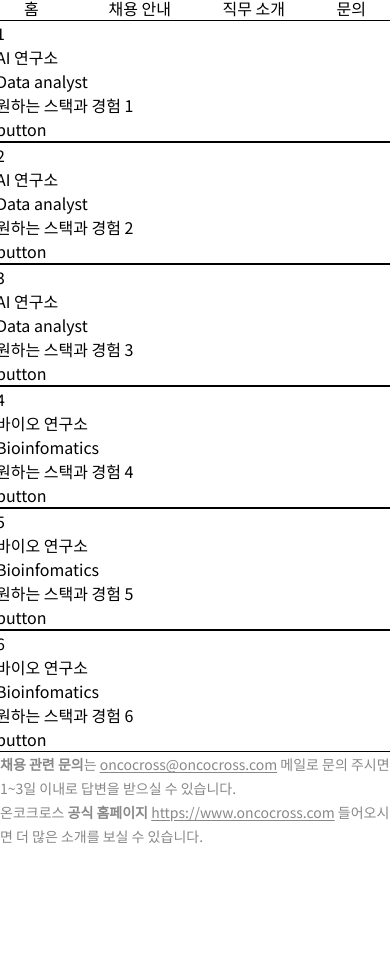
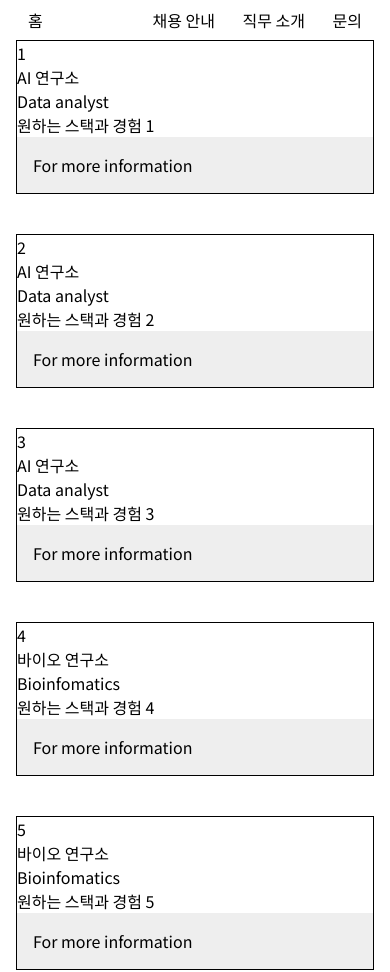
Before and after one commit to oncodev/recruit, a plain HTML site: page index.html in a window 390 px wide. Shown: the top 972 px of the page. Before the commit the page ends 844 px from the top, so only its background shows below. Drawn offline with Linux system fonts and the light colour scheme.

Commit message:
add main page

```diff
--- a/dataSet/script.js
+++ b/dataSet/script.js
@@ -30,7 +30,7 @@
     <p>${i.lab}</p>
     <p>${i.position}</p>
     <p>${i.stack}</p>
-    <a src=${i.url}>button</a>
+    <a src=${i.url}>For more information</a>
   `;
   recruitDataSet.append(li)
 });
--- a/index.html
+++ b/index.html
@@ -10,7 +10,7 @@
   </style>
   <title>Oncocross recruit</title>
 </head>
-<body>
+<body class="main">
   <wc-header class="header"></wc-header>
   <ul id="card"></ul>
   <wc-footer class="footer"></wc-footer>
--- /dev/null
+++ b/styles/color.css
@@ -0,0 +1,6 @@
+:root {
+  --color-browser-bg: #fff;
+  --color-1: #0071FF;
+  --color-2: #ECF2FA;
+  --color-3: #888;
+}
--- a/styles/components/footer.css
+++ b/styles/components/footer.css
@@ -1,2 +1,7 @@
 .footer {display: grid;}
 .footer a {font-size: 0.875rem; color: var(--color-3);}
+
+
+@media (max-width: 960px) {
+  .footer a {font-size: 0.75rem;}
+}
--- a/styles/components/header.css
+++ b/styles/components/header.css
@@ -1,2 +1,6 @@
 .header {width: 100%; height: 40px; display: flex; justify-content: space-between; align-items: center;}
 .header div a {padding: 0 16px; margin: 0 8px;}
+
+@media (max-width: 960px) {
+  .header div a {padding: 0 8px; margin: 0 4px;}
+}
--- a/styles/global.css
+++ b/styles/global.css
@@ -1,12 +1,4 @@
-:root {
-  --color-browser-bg: #fff;
-  --color-1: #0071FF;
-  --color-2: #ECF2FA;
-  --color-3: #888;
-}
-
-
-html,body,#__next{
+html,body {
   padding: 0; margin: 0; overflow: hidden;
   font-family: Noto Sans KR, -apple-system, BlinkMacSystemFont, Segoe UI, Roboto, Oxygen,
     Ubuntu, Cantarell, Fira Sans, Droid Sans, Helvetica Neue, sans-serif;
@@ -43,3 +35,10 @@
 input,button{border:none;border-radius:0;background:none;}
 p,h1,h2,h3,h4,h5,h6{overflow-wrap:break-word;line-height: 150%;}
 u {text-underline-position: under;}
+
+@media (max-width: 960px) {
+  html,body {
+    padding: 0 8px;
+    height: inherit; overflow: auto;
+  }
+}
--- a/styles/pages/index.css
+++ b/styles/pages/index.css
@@ -1,7 +1,12 @@
-#card {
-  display: flex; flex-wrap: wrap; justify-content: space-between;
+.main {
+  display: flex;
+  justify-content: space-between;
+  align-items: center;
 }
+#card {display: flex; flex-wrap: wrap; justify-content: space-between;}
+#card li {display: grid; width: 500px; height: auto; border: 1px solid; margin-bottom: 40px;}
+#card li a {padding: 16px; background: #eee;}
 
-#card li {
-  width: 400px; height: auto; border: 1px solid;
+@media (max-width: 960px) {
+  #card li {width: 100%;}
 }
--- a/styles/style.css
+++ b/styles/style.css
@@ -1,9 +1,8 @@
-
-
 /* font */
 @import url('https://fonts.googleapis.com/css2?family=Noto+Sans+KR:wght@300;400;500;700&display=swap');
 
 /* global */
+@import './color.css';
 @import './global.css';
 
 /* components */
```
